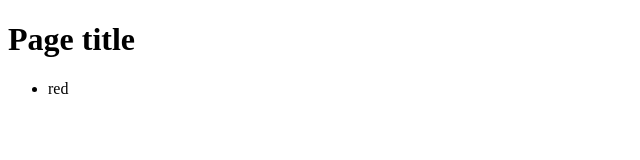
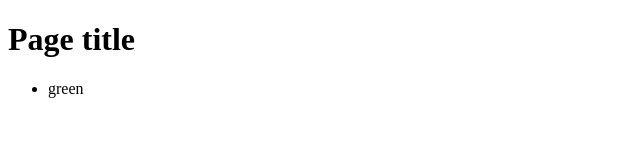
Before and after one commit to Ihor-Tkachuk/my-project, a plain HTML site: page index.html in a window 1280 px wide. Shown: the full height of the page, 0-640 px from the left. Drawn offline with Linux system fonts and the light colour scheme.

Commit message:
changed color

```diff
--- a/index.html
+++ b/index.html
@@ -9,7 +9,8 @@
 <body>
   <h1>Page title</h1>
   <ul>
-    <li>red</li>
+    <li>green</li>
+
   </ul>
 </body>
 </html>
```
